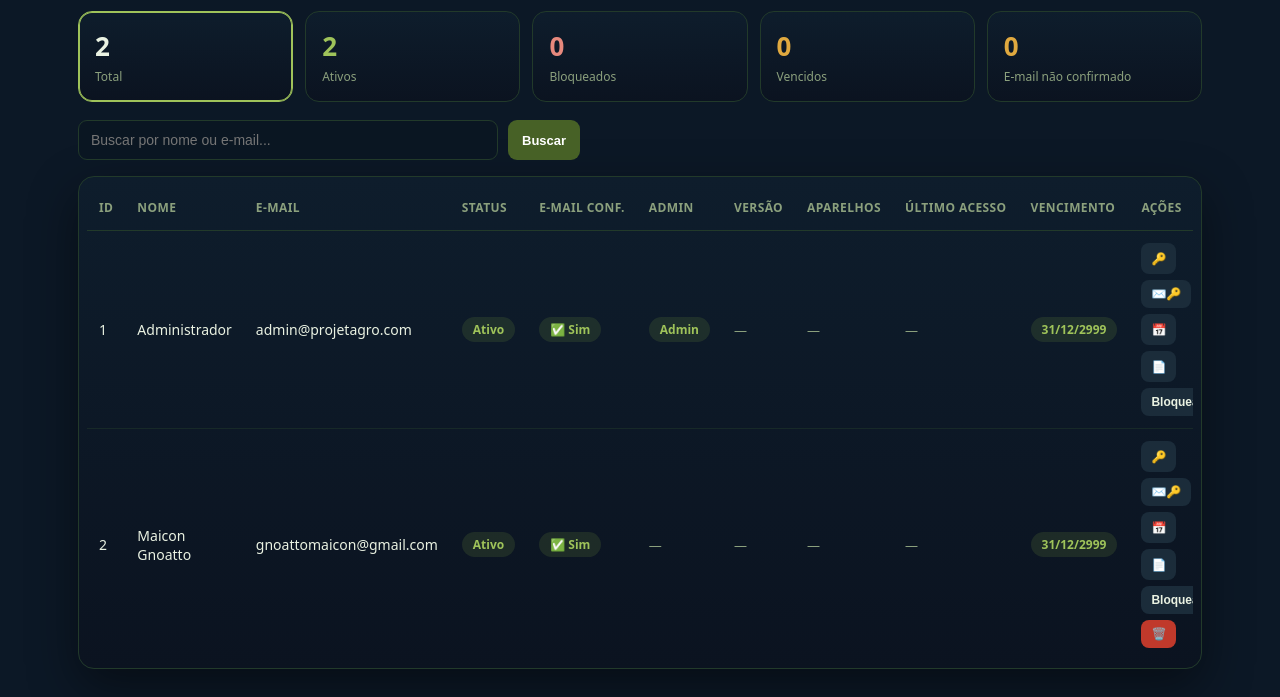
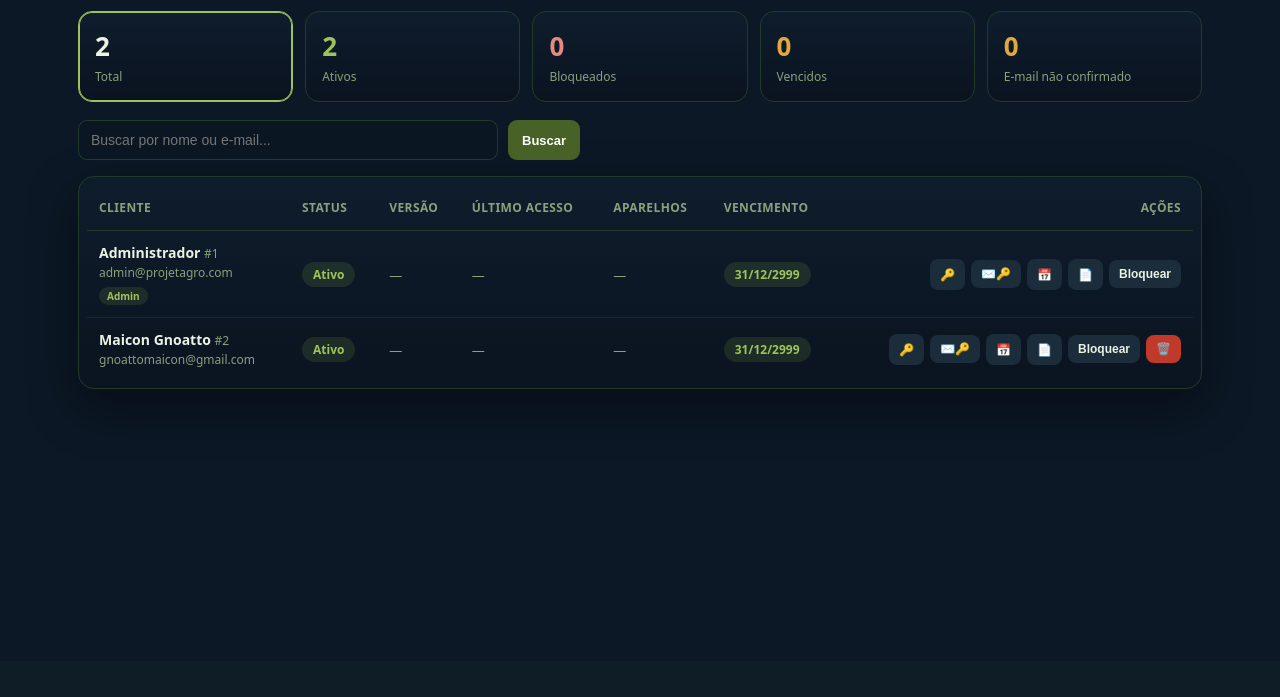
Before and after one commit to AGRIVIA/agrivia-auth, a FastAPI app: page /admin/usuarios in a window 1280 px wide. Shown: the part 139-836 px from the top of the page. After the commit the page ends 536 px from the top, so only its background shows below. Run offline with FastAPI, Linux system fonts and the light colour scheme; the visitor is signed in with stand-in values (Sample User, id 1).

Commit message:
Tabela de usuarios mais limpa

```diff
--- a/admin/templates/usuarios.html
+++ b/admin/templates/usuarios.html
@@ -23,16 +23,28 @@
     .searchbar input{max-width:420px;}
 
     .table-wrap{overflow-x:auto;}
-    table{width:100%;border-collapse:collapse;min-width:780px;}
+    table{width:100%;border-collapse:collapse;min-width:860px;}
     thead th{
         text-align:left;font-size:12px;font-weight:700;color:var(--muted);
         text-transform:uppercase;letter-spacing:.4px;
         padding:14px 12px;border-bottom:1px solid var(--border);white-space:nowrap;
     }
-    tbody td{padding:12px;border-bottom:1px solid rgba(34,58,42,0.5);font-size:14px;}
+    tbody td{padding:12px;border-bottom:1px solid rgba(34,58,42,0.5);font-size:14px;vertical-align:middle;}
     tbody tr:last-child td{border-bottom:none;}
     tbody tr:hover td{background:rgba(122,163,63,0.05);}
-    .row-actions{display:flex;gap:6px;flex-wrap:wrap;align-items:center;}
+
+    /* Coluna Cliente (nome + e-mail + selos) */
+    .cli-nome{font-weight:600;}
+    .cli-id{color:var(--muted);font-weight:400;font-size:12px;}
+    .cli-email{font-size:12px;color:var(--muted);margin-top:2px;}
+    .cli-badges{display:flex;gap:5px;flex-wrap:wrap;margin-top:6px;}
+    .badge-mini{padding:2px 8px;border-radius:999px;font-size:10px;font-weight:700;display:inline-block;}
+
+    .nowrap{white-space:nowrap;}
+
+    /* Ações à direita, organizadas */
+    .acoes-col{text-align:right;}
+    .row-actions{display:flex;gap:6px;flex-wrap:wrap;align-items:center;justify-content:flex-end;}
     .row-actions form{margin:0;}
 
     @media (max-width:860px){
@@ -48,6 +60,7 @@
         .searchbar input{max-width:100%;}
         thead th{padding:10px 8px;}
         tbody td{padding:10px 8px;font-size:13px;}
+        .row-actions{justify-content:flex-start;}
     }
 </style>
 {% endblock %}
@@ -122,26 +135,31 @@
             <table>
                 <thead>
                     <tr>
-                        <th>ID</th>
-                        <th>Nome</th>
-                        <th>E-mail</th>
+                        <th>Cliente</th>
                         <th>Status</th>
-                        <th>E-mail conf.</th>
-                        <th>Admin</th>
                         <th>Versão</th>
+                        <th>Último acesso</th>
                         <th>Aparelhos</th>
-                        <th>Último acesso</th>
                         <th>Vencimento</th>
-                        <th>Ações</th>
+                        <th style="text-align:right;">Ações</th>
                     </tr>
                 </thead>
                 <tbody>
                 {% for u in usuarios %}
                     <tr>
-                        <td>{{ u.id }}</td>
-                        <td>{{ u.nome }}</td>
-                        <td>{{ u.email }}</td>
+                        <!-- Cliente: nome + e-mail + selos (só quando relevante) -->
+                        <td>
+                            <div class="cli-nome">{{ u.nome }} <span class="cli-id">#{{ u.id }}</span></div>
+                            <div class="cli-email">{{ u.email }}</div>
+                            {% if u.is_admin or not u.confirmado %}
+                            <div class="cli-badges">
+                                {% if u.is_admin %}<span class="badge-mini b-green">Admin</span>{% endif %}
+                                {% if not u.confirmado %}<span class="badge-mini b-amber">⏳ e-mail não confirmado</span>{% endif %}
+                            </div>
+                            {% endif %}
+                        </td>
 
+                        <!-- Status -->
                         <td>
                             {% if u.status == 'ativo' %}
                                 <span class="badge b-green">Ativo</span>
@@ -152,23 +170,8 @@
                             {% endif %}
                         </td>
 
-                        <td>
-                            {% if u.confirmado %}
-                                <span class="badge b-green">✅ Sim</span>
-                            {% else %}
-                                <span class="badge b-amber">⏳ Não</span>
-                            {% endif %}
-                        </td>
-
-                        <td>
-                            {% if u.is_admin %}
-                                <span class="badge b-green">Admin</span>
-                            {% else %}
-                                <span class="hint">—</span>
-                            {% endif %}
-                        </td>
-
-                        <td>
+                        <!-- Versão -->
+                        <td class="nowrap">
                             {% if u.app_versao %}
                                 <span class="badge b-muted">{{ u.app_versao }}</span>
                             {% else %}
@@ -176,9 +179,15 @@
                             {% endif %}
                         </td>
 
+                        <!-- Último acesso -->
+                        <td class="nowrap">
+                            <span class="hint">{{ u.ultimo_acesso }}</span>
+                        </td>
+
+                        <!-- Aparelhos -->
                         <td>
                             {% if u.n_dispositivos >= 2 %}
-                                <span class="badge b-red" title="{{ u.dispositivos_detalhe }}">⚠️ {{ u.n_dispositivos }} aparelhos</span>
+                                <span class="badge b-red" title="{{ u.dispositivos_detalhe }}">⚠️ {{ u.n_dispositivos }}</span>
                             {% elif u.n_dispositivos == 1 %}
                                 <span class="badge b-muted" title="{{ u.dispositivos_detalhe }}">1</span>
                             {% else %}
@@ -186,11 +195,8 @@
                             {% endif %}
                         </td>
 
-                        <td>
-                            <span class="hint" style="white-space:nowrap;">{{ u.ultimo_acesso }}</span>
-                        </td>
-
-                        <td>
+                        <!-- Vencimento -->
+                        <td class="nowrap">
                             {% if u.vencimento_status == 'ok' %}
                                 <span class="badge b-green">{{ u.vencimento }}</span>
                             {% elif u.vencimento_status == 'alerta' %}
@@ -202,7 +208,8 @@
                             {% endif %}
                         </td>
 
-                        <td>
+                        <!-- Ações -->
+                        <td class="acoes-col">
                             <div class="row-actions">
                                 <a href="/admin/usuarios/{{ u.id }}/reset-senha" class="btn btn-light btn-sm" title="Resetar senha manualmente (você digita a senha)">🔑</a>
 
@@ -244,7 +251,7 @@
                     </tr>
                 {% else %}
                     <tr>
-                        <td colspan="11" style="text-align:center;padding:30px;color:var(--muted);">
+                        <td colspan="7" style="text-align:center;padding:30px;color:var(--muted);">
                             Nenhum usuário encontrado.
                         </td>
                     </tr>
```
